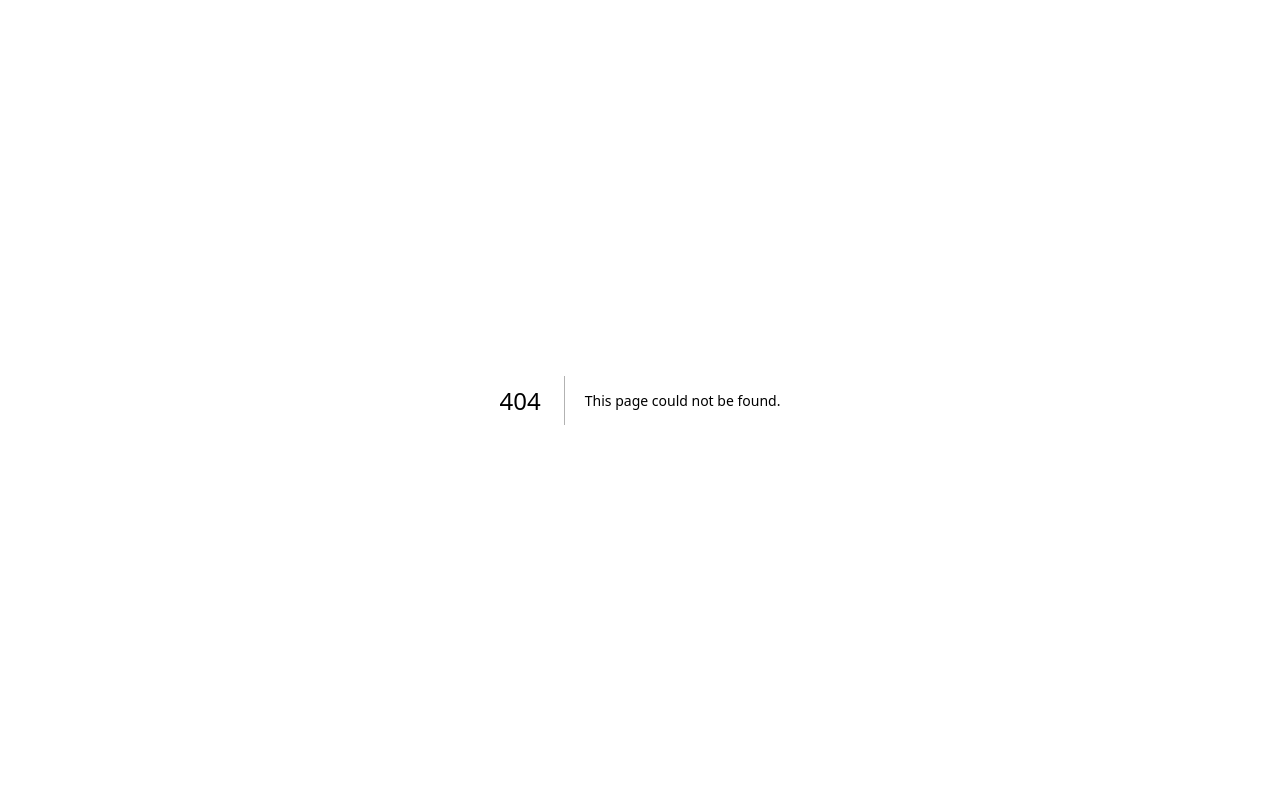
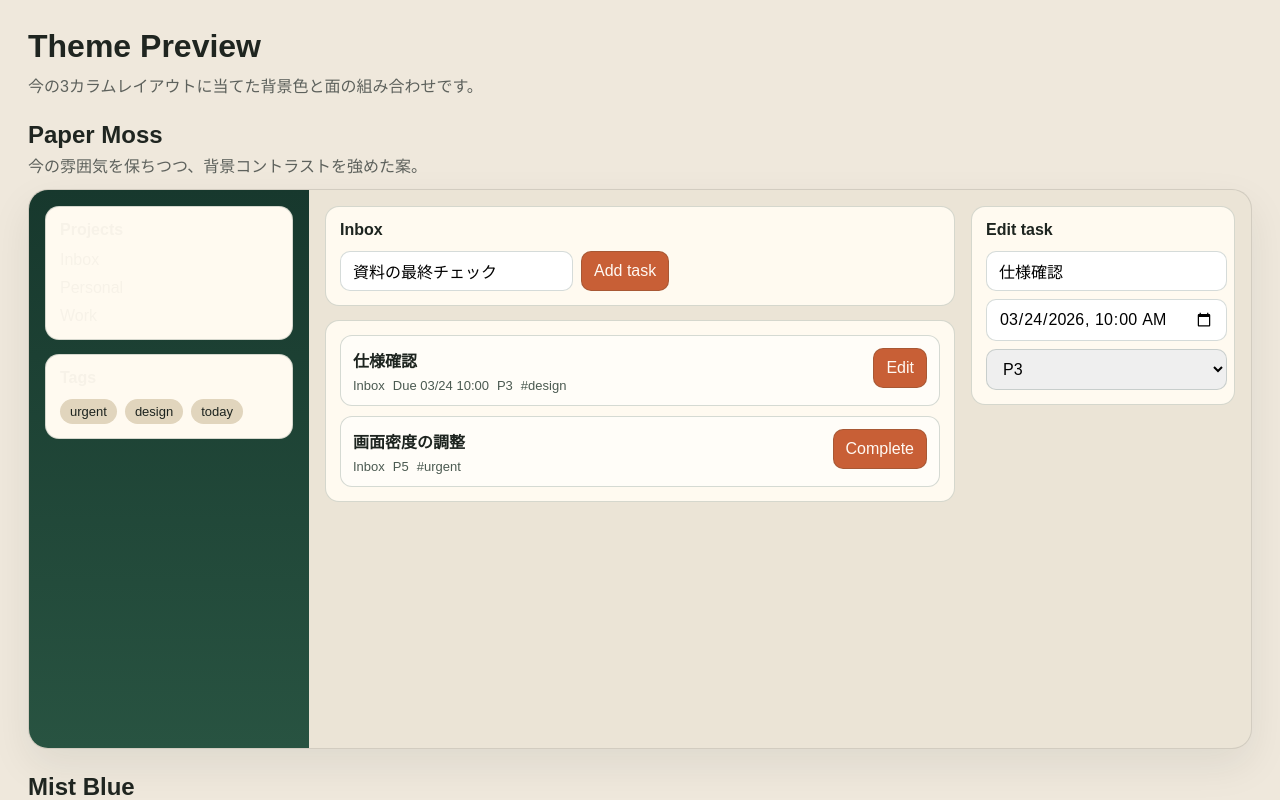
Before and after one commit to miriorg/taskit, a Next.js app: page /theme-preview in a window 1280 px wide. Before the commit this address had no page. Shown: the top 800 px of the page. Built offline with nearby package versions, Linux system fonts and the light colour scheme.

Commit message:
Add theme preview page

```diff
--- /dev/null
+++ b/src/app/theme-preview/page.tsx
@@ -0,0 +1,167 @@
+import styles from "./theme-preview.module.css";
+
+type ThemePreview = {
+  id: string;
+  name: string;
+  note: string;
+  vars: Record<string, string>;
+};
+
+const themes: ThemePreview[] = [
+  {
+    id: "paper-moss",
+    name: "Paper Moss",
+    note: "今の雰囲気を保ちつつ、背景コントラストを強めた案。",
+    vars: {
+      "--page-bg": "#ebe4d6",
+      "--page-text": "#1d241f",
+      "--sidebar-bg": "linear-gradient(180deg, #17382d 0%, #285341 100%)",
+      "--sidebar-text": "#f7f2e8",
+      "--panel-bg": "#fffaf0",
+      "--panel-border": "rgba(23, 56, 45, 0.18)",
+      "--chip-bg": "#e1d5bd",
+      "--task-bg": "#fffdf8",
+      "--muted-text": "#4b5a51",
+      "--accent": "#c85f36",
+      "--accent-text": "#fff9f3",
+    },
+  },
+  {
+    id: "mist-blue",
+    name: "Mist Blue",
+    note: "青みを足して文字の見やすさを優先した、軽めの業務UI向け案。",
+    vars: {
+      "--page-bg": "#dfe9ef",
+      "--page-text": "#1b2530",
+      "--sidebar-bg": "linear-gradient(180deg, #173049 0%, #264b68 100%)",
+      "--sidebar-text": "#eef6fb",
+      "--panel-bg": "#f8fbfd",
+      "--panel-border": "rgba(23, 48, 73, 0.16)",
+      "--chip-bg": "#d8e7f1",
+      "--task-bg": "#ffffff",
+      "--muted-text": "#4f6475",
+      "--accent": "#d1693f",
+      "--accent-text": "#fff9f3",
+    },
+  },
+  {
+    id: "graphite-sand",
+    name: "Graphite Sand",
+    note: "余白感を抑えて締まって見える、少し密度高めの案。",
+    vars: {
+      "--page-bg": "#ddd6cb",
+      "--page-text": "#1f2022",
+      "--sidebar-bg": "linear-gradient(180deg, #2c2f36 0%, #4a4e56 100%)",
+      "--sidebar-text": "#f4efe7",
+      "--panel-bg": "#f7f2ea",
+      "--panel-border": "rgba(31, 32, 34, 0.16)",
+      "--chip-bg": "#e0d5c7",
+      "--task-bg": "#fcfaf7",
+      "--muted-text": "#5c5a57",
+      "--accent": "#b85a38",
+      "--accent-text": "#fff7f0",
+    },
+  },
+];
+
+function MockWorkspace({ theme }: { theme: ThemePreview }) {
+  return (
+    <section className={styles.preview}>
+      <header className={styles.previewHeader}>
+        <div>
+          <h2>{theme.name}</h2>
+          <p>{theme.note}</p>
+        </div>
+      </header>
+      <div className={styles.mock} style={theme.vars as React.CSSProperties}>
+        <aside className={styles.sidebar}>
+          <div className={styles.panel}>
+            <h3>Projects</h3>
+            <ul className={styles.list}>
+              <li>Inbox</li>
+              <li>Personal</li>
+              <li>Work</li>
+            </ul>
+          </div>
+          <div className={styles.panel}>
+            <h3>Tags</h3>
+            <div className={styles.chips}>
+              <span className={styles.chip}>urgent</span>
+              <span className={styles.chip}>design</span>
+              <span className={styles.chip}>today</span>
+            </div>
+          </div>
+        </aside>
+        <main className={styles.main}>
+          <div className={styles.panel}>
+            <h3>Inbox</h3>
+            <div className={styles.formRow}>
+              <input defaultValue="資料の最終チェック" />
+              <button>Add task</button>
+            </div>
+          </div>
+          <div className={styles.panel}>
+            <ul className={styles.taskList}>
+              <li className={styles.taskRow}>
+                <div>
+                  <strong>仕様確認</strong>
+                  <div className={styles.meta}>
+                    <span>Inbox</span>
+                    <span>Due 03/24 10:00</span>
+                    <span>P3</span>
+                    <span>#design</span>
+                  </div>
+                </div>
+                <div className={styles.actions}>
+                  <button>Edit</button>
+                </div>
+              </li>
+              <li className={styles.taskRow}>
+                <div>
+                  <strong>画面密度の調整</strong>
+                  <div className={styles.meta}>
+                    <span>Inbox</span>
+                    <span>P5</span>
+                    <span>#urgent</span>
+                  </div>
+                </div>
+                <div className={styles.actions}>
+                  <button>Complete</button>
+                </div>
+              </li>
+            </ul>
+          </div>
+        </main>
+        <section className={styles.detail}>
+          <div className={styles.panel}>
+            <h3>Edit task</h3>
+            <div className={styles.detailStack}>
+              <input defaultValue="仕様確認" />
+              <input defaultValue="2026-03-24T10:00" type="datetime-local" />
+              <select defaultValue="3">
+                <option value="">Priority</option>
+                <option value="3">P3</option>
+              </select>
+            </div>
+          </div>
+        </section>
+      </div>
+    </section>
+  );
+}
+
+export default function ThemePreviewPage() {
+  return (
+    <main className={styles.page}>
+      <header className={styles.pageHeader}>
+        <h1>Theme Preview</h1>
+        <p>今の3カラムレイアウトに当てた背景色と面の組み合わせです。</p>
+      </header>
+      <div className={styles.grid}>
+        {themes.map((theme) => (
+          <MockWorkspace key={theme.id} theme={theme} />
+        ))}
+      </div>
+    </main>
+  );
+}
--- /dev/null
+++ b/src/app/theme-preview/theme-preview.module.css
@@ -0,0 +1,178 @@
+.page {
+  min-height: 100vh;
+  padding: 28px;
+  background: #efe8dc;
+  color: #1f2520;
+}
+
+.pageHeader {
+  margin-bottom: 24px;
+}
+
+.pageHeader h1 {
+  margin: 0 0 8px;
+  font-size: 32px;
+}
+
+.pageHeader p {
+  margin: 0;
+  color: #5d615c;
+}
+
+.grid {
+  display: grid;
+  gap: 24px;
+}
+
+.preview {
+  display: grid;
+  gap: 12px;
+}
+
+.previewHeader h2 {
+  margin: 0 0 4px;
+  font-size: 24px;
+}
+
+.previewHeader p {
+  margin: 0;
+  color: #5d615c;
+}
+
+.mock {
+  --page-bg: #ebe4d6;
+  --page-text: #1d241f;
+  --sidebar-bg: linear-gradient(180deg, #17382d 0%, #285341 100%);
+  --sidebar-text: #f7f2e8;
+  --panel-bg: #fffaf0;
+  --panel-border: rgba(23, 56, 45, 0.18);
+  --chip-bg: #e1d5bd;
+  --task-bg: #fffdf8;
+  --muted-text: #4b5a51;
+  --accent: #c85f36;
+  --accent-text: #fff9f3;
+  display: grid;
+  grid-template-columns: 280px 1fr 280px;
+  gap: 0;
+  min-height: 560px;
+  overflow: hidden;
+  border: 1px solid rgba(31, 37, 32, 0.12);
+  border-radius: 20px;
+  background: var(--page-bg);
+  color: var(--page-text);
+  box-shadow: 0 16px 40px rgba(31, 37, 32, 0.08);
+}
+
+.sidebar {
+  display: grid;
+  align-content: start;
+  gap: 14px;
+  padding: 16px;
+  background: var(--sidebar-bg);
+  color: var(--sidebar-text);
+}
+
+.main {
+  display: grid;
+  align-content: start;
+  gap: 14px;
+  padding: 16px;
+}
+
+.detail {
+  padding: 16px 16px 16px 0;
+}
+
+.panel {
+  border: 1px solid var(--panel-border);
+  border-radius: 14px;
+  padding: 14px;
+  background: var(--panel-bg);
+}
+
+.panel h3 {
+  margin: 0 0 12px;
+  font-size: 16px;
+}
+
+.list,
+.taskList {
+  display: grid;
+  gap: 10px;
+  margin: 0;
+  padding: 0;
+  list-style: none;
+}
+
+.chips {
+  display: flex;
+  flex-wrap: wrap;
+  gap: 8px;
+}
+
+.chip {
+  display: inline-flex;
+  border-radius: 999px;
+  padding: 5px 10px;
+  background: var(--chip-bg);
+  color: var(--page-text);
+  font-size: 13px;
+}
+
+.formRow {
+  display: flex;
+  gap: 8px;
+}
+
+.taskRow {
+  display: flex;
+  justify-content: space-between;
+  gap: 12px;
+  border: 1px solid var(--panel-border);
+  border-radius: 12px;
+  padding: 12px;
+  background: var(--task-bg);
+}
+
+.meta {
+  display: flex;
+  flex-wrap: wrap;
+  gap: 8px;
+  margin-top: 6px;
+  color: var(--muted-text);
+  font-size: 13px;
+}
+
+.actions {
+  display: flex;
+  align-items: flex-start;
+}
+
+.detailStack {
+  display: grid;
+  gap: 8px;
+}
+
+.mock input,
+.mock select,
+.mock button {
+  border: 1px solid var(--panel-border);
+  border-radius: 10px;
+  padding: 10px 12px;
+  font: inherit;
+}
+
+.mock button {
+  background: var(--accent);
+  color: var(--accent-text);
+}
+
+@media (max-width: 1200px) {
+  .mock {
+    grid-template-columns: 1fr;
+  }
+
+  .detail {
+    padding: 0 16px 16px;
+  }
+}
```
